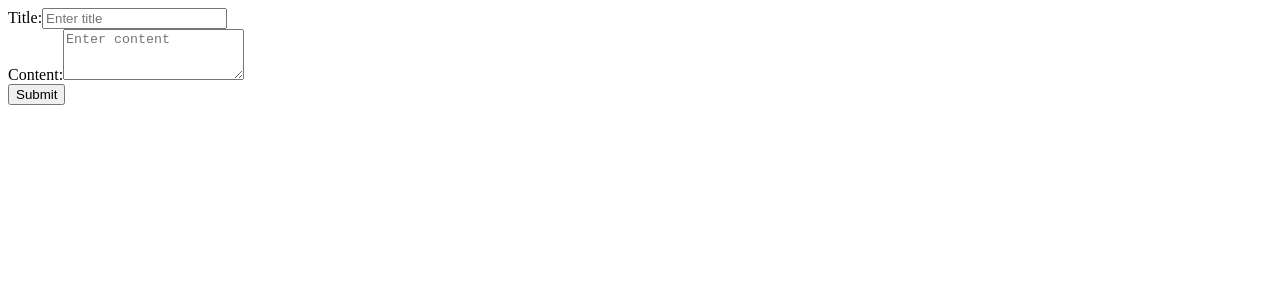
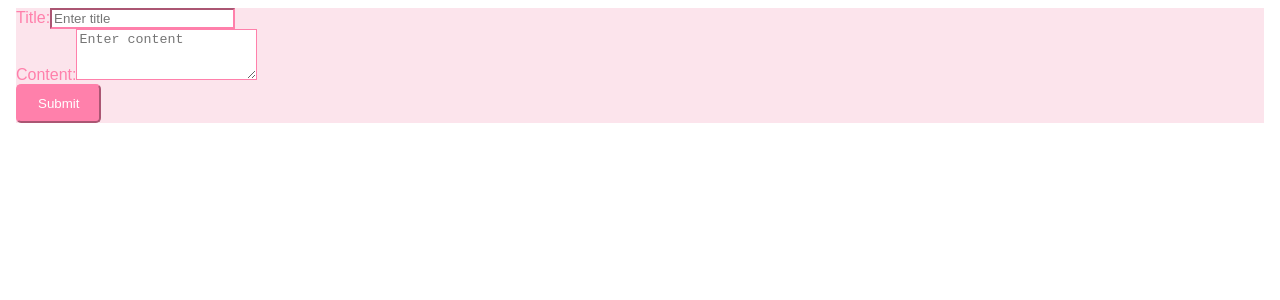
Before and after one commit to 22rose/final426, an Angular app: page /journal-form in a window 1280 px wide. Shown: the top 300 px of the page. Built offline with nearby package versions, Linux system fonts and the light colour scheme.

Commit message:
Done with CSS

```diff
--- a/src/app/edit-entry/edit-entry.component.css
+++ b/src/app/edit-entry/edit-entry.component.css
@@ -0,0 +1,32 @@
+/* Light pink background color for the form */
+.form-group {
+    background-color: #fce4ec; /* light pink */
+    padding: 15px;
+    border-radius: 10px;
+    margin-bottom: 15px;
+}
+
+/* Pink border color for input fields */
+.form-control {
+    border-color: #ff80ab; /* pink */
+}
+
+/* Pink color for labels */
+label {
+    color: #ff80ab; /* pink */
+}
+
+/* Pink color for the submit button */
+.btn-primary {
+    background-color: #ff80ab; /* pink */
+    border-color: #ff80ab; /* pink */
+    color: white;
+    border-radius: 5px;
+    padding: 10px 20px;
+    cursor: pointer;
+}
+
+.btn-primary:hover {
+    background-color: #ff69b4; /* lighter pink on hover */
+    border-color: #ff69b4; /* lighter pink on hover */
+}
--- a/src/app/edit-entry/edit-entry.component.html
+++ b/src/app/edit-entry/edit-entry.component.html
@@ -1,5 +1,14 @@
+<!DOCTYPE html>
+<html lang="en">
+<head>
+    <meta charset="UTF-8">
+    <meta name="viewport" content="width=device-width, initial-scale=1.0">
+    <title>Edit Entry</title>
 
+    <link rel="stylesheet" href="edit-entry.component.css">
 
+</head>
+<body>
     <div *ngIf="entryForm">
         <form [formGroup]="entryForm" (ngSubmit)="onSubmit()">
             <div class="form-group">
@@ -13,3 +22,5 @@
             <button type="submit" class="btn btn-primary">Submit</button>
         </form>
     </div>
+</body>
+</html>
--- a/src/app/interface/interface.component.css
+++ b/src/app/interface/interface.component.css
@@ -0,0 +1,67 @@
+body {
+    background-color: #fce4ec; /* light pink */
+    font-family: Arial, sans-serif; /* change font if desired */
+  }
+
+  .container {
+    margin-top: 20px;
+  }
+
+  .btn {
+    background-color: #ff80ab; /* pink */
+    color: white;
+    border: none;
+    padding: 10px 20px;
+    border-radius: 5px;
+    cursor: pointer;
+  }
+
+  .btn:hover {
+    background-color: #ff69b4; /* lighter pink on hover */
+  }
+
+  .card {
+    border: 1px solid #ff80ab; /* pink border */
+    border-radius: 5px;
+    margin-bottom: 20px;
+  }
+
+  .card-date {
+    background-color: #ff80ab; /* pink */
+    color: white;
+    padding: 5px 10px;
+    border-radius: 5px 5px 0 0;
+  }
+
+  .card-header {
+    padding: 10px;
+    background-color: #fff;
+  }
+
+  .card-title {
+    color: #ff80ab; /* pink */
+    font-weight: bold;
+    margin: 0;
+  }
+
+  .card-body {
+    padding: 10px;
+  }
+
+  .card-footer {
+    padding: 10px;
+    background-color: #fff;
+  }
+
+  .edit-button {
+    background-color: #ff80ab; /* pink */
+    color: white;
+    border: none;
+    padding: 5px 10px;
+    border-radius: 5px;
+    cursor: pointer;
+  }
+
+  .edit-button:hover {
+    background-color: #ff69b4; /* lighter pink on hover */
+  }
--- a/src/app/interface/interface.component.html
+++ b/src/app/interface/interface.component.html
@@ -1,12 +1,18 @@
+<!DOCTYPE html>
+<html lang="en">
+<head>
+    <meta charset="UTF-8">
+    <meta name="viewport" content="width=device-width, initial-scale=1.0">
+    <title>Your Page Title</title>
 
+    <link rel="stylesheet" href="interface.component.css">
 
+</head>
+<body>
     <p> Registration ID: {{user.id}} </p>
     <p>Joke to Keep You Going: {{randomJoke}}</p>
     <div class="container">
         <button (click)="createJournalForm()" class="btn btn-primary mb-4">Create Journal Entry</button>
-
-
-
         <div class="container">
             <div class="row">
                 <div class="col-md-4 mb-4" *ngFor="let entry of entries">
@@ -23,7 +29,6 @@
                         <div class="card-footer">
                             <button (click)="editEntry(entry.id)" class="btn btn-primary">Edit Entry</button>
                         </div>
-
                         <div class="card-footer">
                             <button (click)="deleteEntry(entry.id)" class="btn btn-primary">Delete Entry</button>
                         </div>
@@ -31,20 +36,20 @@
                 </div>
             </div>
         </div>
-
         <!-- <div *ngFor="let entry of entries">
             <div>{{ entry.title }}</div>
             <div>{{ entry.content }}</div>
             <button (click)="editEntry(entry.id)">Edit</button>
         </div> -->
-
         <div>
             <button (click)="logoutUser()" class="edit-button">Logout</button>
         </div>
         <div>
             <button (click)="deleteUser(Id)" class="edit-button">Delete User (One-Click)</button>
         </div>
-
         <div>
             <button (click)="createPasswordForm()" class="edit-button">Update Password</button>
         </div>
+    </div>
+</body>
+</html>
--- a/src/app/journal-form/journal-form.component.css
+++ b/src/app/journal-form/journal-form.component.css
@@ -0,0 +1,30 @@
+/* Light pink background color for the form container */
+body {
+    background-color: #fce4ec; /* light pink */
+    font-family: Arial, sans-serif; /* change font if desired */
+}
+
+/* Pink border color for input fields */
+.form-control {
+    border-color: #ff80ab; /* pink */
+}
+
+/* Pink color for labels */
+label {
+    color: #ff80ab; /* pink */
+}
+
+/* Pink color for the submit button */
+.btn-primary {
+    background-color: #ff80ab; /* pink */
+    border-color: #ff80ab; /* pink */
+    color: white;
+    border-radius: 5px;
+    padding: 10px 20px;
+    cursor: pointer;
+}
+
+.btn-primary:hover {
+    background-color: #ff69b4; /* lighter pink on hover */
+    border-color: #ff69b4; /* lighter pink on hover */
+}
--- a/src/app/journal-form/journal-form.component.html
+++ b/src/app/journal-form/journal-form.component.html
@@ -1,3 +1,17 @@
+<!DOCTYPE html>
+<html lang="en">
+<head>
+    <meta charset="UTF-8">
+    <meta name="viewport" content="width=device-width, initial-scale=1.0">
+    <title>Journal Entry</title>
+    <!-- Link external CSS file -->
+    <link rel="stylesheet" href="journal-form.component.css">
+    <!-- Or include CSS directly within style tags -->
+    <!-- <style>
+        /* Your CSS styles here */
+    </style> -->
+</head>
+<body>
     <div *ngIf="journalForm">
         <form [formGroup]="journalForm" (ngSubmit)="onSubmit()">
             <div class="form-group">
@@ -11,3 +25,5 @@
             <button type="submit" class="btn btn-primary">Submit</button>
         </form>
     </div>
+</body>
+</html>
--- a/src/app/update-password/update-password.component.css
+++ b/src/app/update-password/update-password.component.css
@@ -0,0 +1,32 @@
+/* Light pink background color for the form container */
+.container {
+    background-color: #fce4ec; /* light pink */
+    padding: 20px;
+    border-radius: 10px;
+    margin-top: 20px;
+}
+
+/* Pink border color for input fields */
+.form-control {
+    border-color: #ff80ab; /* pink */
+}
+
+/* Pink color for labels */
+label {
+    color: #ff80ab; /* pink */
+}
+
+/* Pink color for the submit button */
+.btn-primary {
+    background-color: #ff80ab; /* pink */
+    border-color: #ff80ab; /* pink */
+    color: white;
+    border-radius: 5px;
+    padding: 10px 20px;
+    cursor: pointer;
+}
+
+.btn-primary:hover {
+    background-color: #ff69b4; /* lighter pink on hover */
+    border-color: #ff69b4; /* lighter pink on hover */
+}
--- a/src/app/update-password/update-password.component.html
+++ b/src/app/update-password/update-password.component.html
@@ -1,3 +1,17 @@
+<!DOCTYPE html>
+<html lang="en">
+<head>
+    <meta charset="UTF-8">
+    <meta name="viewport" content="width=device-width, initial-scale=1.0">
+    <title>Update Password</title>
+    <!-- Link external CSS file -->
+    <link rel="stylesheet" href="update-password.component.css">
+    <!-- Or include CSS directly within style tags -->
+    <!-- <style>
+        /* Your CSS styles here */
+    </style> -->
+</head>
+<body>
     <div class="container">
         <h2>Update Password</h2>
         <form [formGroup]="passwordForm" (ngSubmit)="onSubmit()">
@@ -16,3 +30,5 @@
             <button type="submit" class="btn btn-primary">Submit</button>
         </form>
     </div>
+</body>
+</html>
```
Lines whose indentation alone changed are shown as unchanged.
